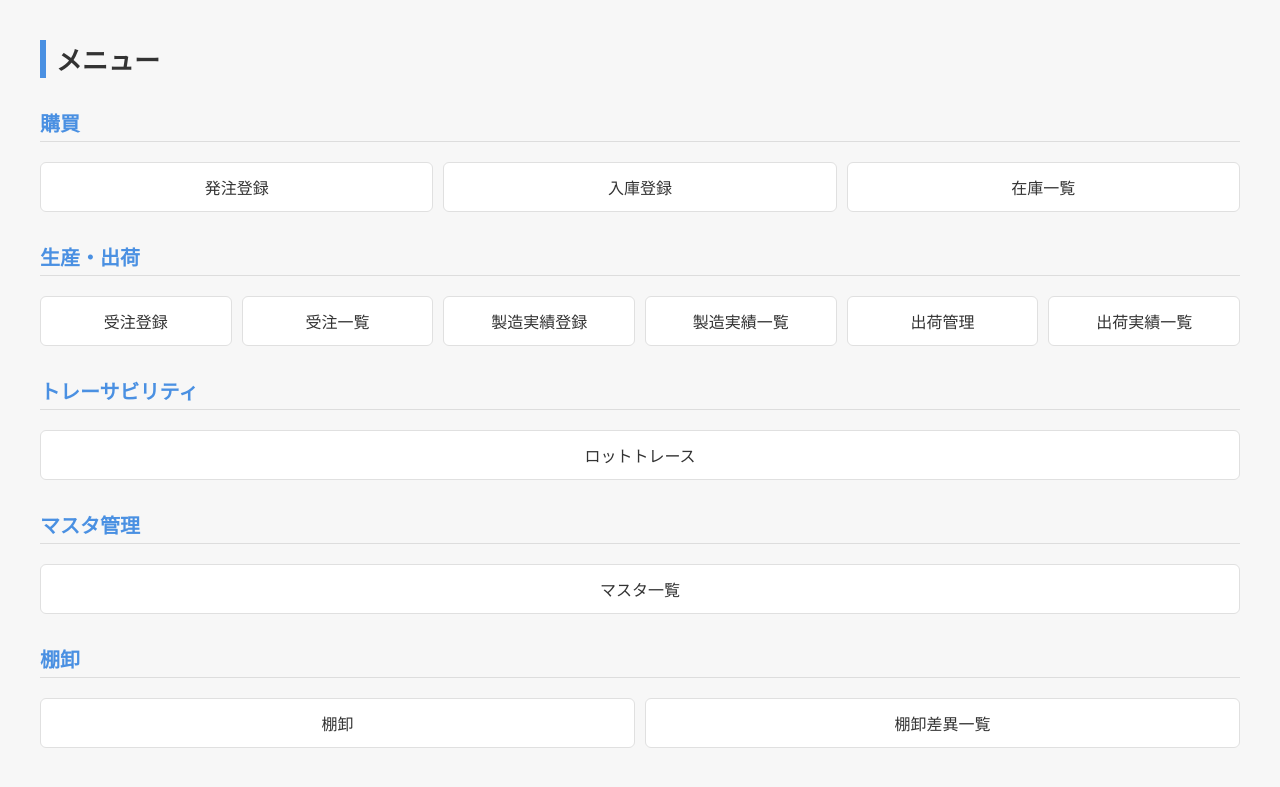
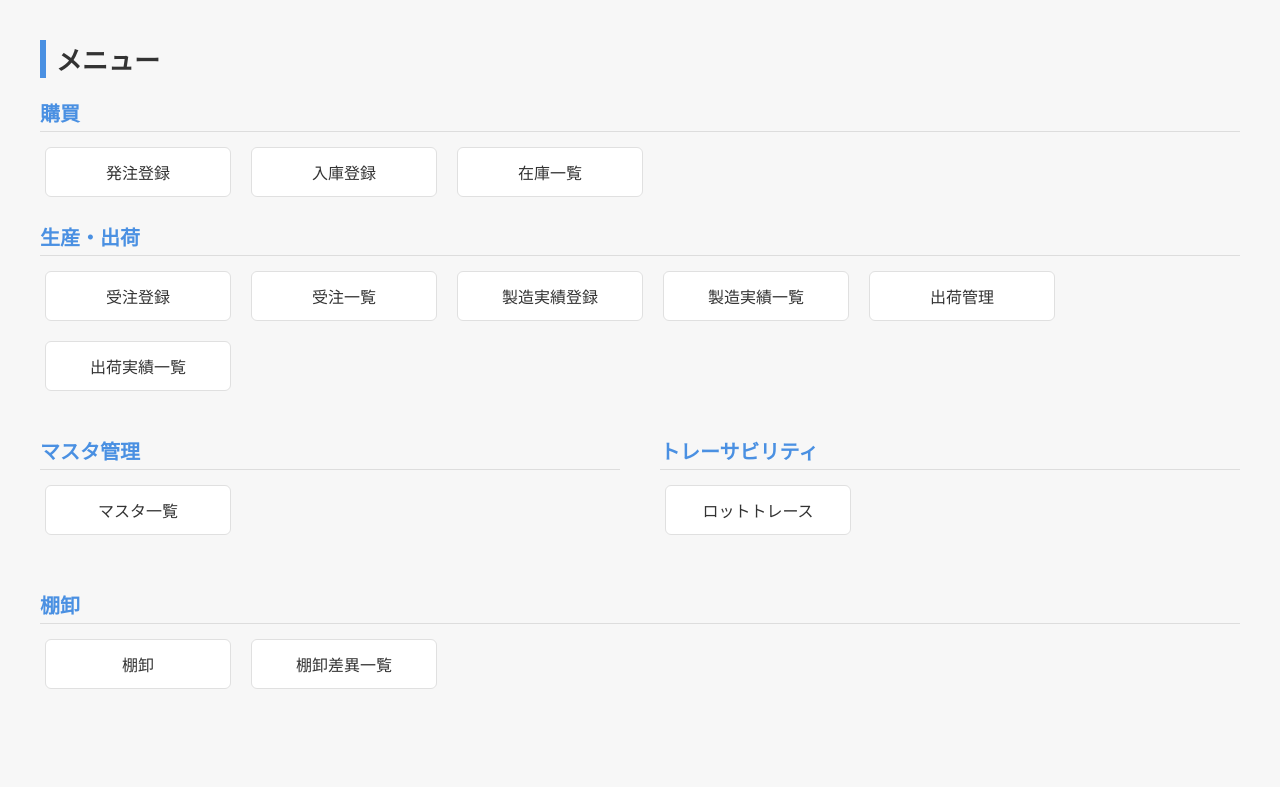
Before and after one commit to erp-mini-web/erp-mini, a Flask app: page / in a window 1280 px wide. Shown: the top 787 px of the page. Run offline with Flask 3, Linux system fonts and the light colour scheme.

Commit message:
Update menu.html

```diff
--- a/templates/menu.html
+++ b/templates/menu.html
@@ -20,24 +20,17 @@
         }
 
         h3 {
-            margin-top: 30px;
             font-size: 20px;
             color: #4a90e2;
+            margin-bottom: 10px;
             border-bottom: 1px solid #ddd;
             padding-bottom: 4px;
         }
 
-        /* ▼ ボタンを横並びにする（幅は統一） */
-        .menu-group {
-            display: grid;
-            grid-template-columns: repeat(auto-fit, minmax(160px, 1fr));
-            gap: 10px;
-            margin-top: 10px;
-            margin-bottom: 20px;
-        }
-
+        /* ▼ ボタン固定サイズ（受注登録と同じ） */
         .menu-btn {
-            display: block;
+            display: inline-block;
+            width: 160px;       /* ← 固定幅 */
             padding: 12px;
             background: white;
             border-radius: 6px;
@@ -47,6 +40,7 @@
             text-align: center;
             transition: 0.15s;
             font-weight: 500;
+            margin: 5px;
         }
 
         .menu-btn:hover {
@@ -55,10 +49,23 @@
             border-color: #4a90e2;
         }
 
-        @media (max-width: 600px) {
-            body {
-                margin: 20px;
-            }
+        /* ▼ ボタンを横に並べる */
+        .menu-group {
+            display: flex;
+            flex-wrap: wrap;
+            gap: 10px;
+            margin-bottom: 20px;
+        }
+
+        /* ▼ マスタ管理とトレーサビリティを横に並べる2カラム */
+        .two-column {
+            display: flex;
+            gap: 40px;
+            margin-bottom: 30px;
+        }
+
+        .column {
+            flex: 1;
         }
     </style>
 </head>
@@ -85,16 +92,23 @@
     <a class="menu-btn" href="/shipping_list">出荷実績一覧</a>
 </div>
 
-<!-- トレーサビリティ -->
-<h3>トレーサビリティ</h3>
-<div class="menu-group">
-    <a class="menu-btn" href="/lot_trace">ロットトレース</a>
-</div>
+<!-- ▼ マスタ管理とトレーサビリティを横に並べる -->
+<div class="two-column">
 
-<!-- マスタ管理（トレーサビリティのすぐ下に配置） -->
-<h3>マスタ管理</h3>
-<div class="menu-group">
-    <a class="menu-btn" href="/masters">マスタ一覧</a>
+    <div class="column">
+        <h3>マスタ管理</h3>
+        <div class="menu-group">
+            <a class="menu-btn" href="/masters">マスタ一覧</a>
+        </div>
+    </div>
+
+    <div class="column">
+        <h3>トレーサビリティ</h3>
+        <div class="menu-group">
+            <a class="menu-btn" href="/lot_trace">ロットトレース</a>
+        </div>
+    </div>
+
 </div>
 
 <!-- 棚卸 -->
```
